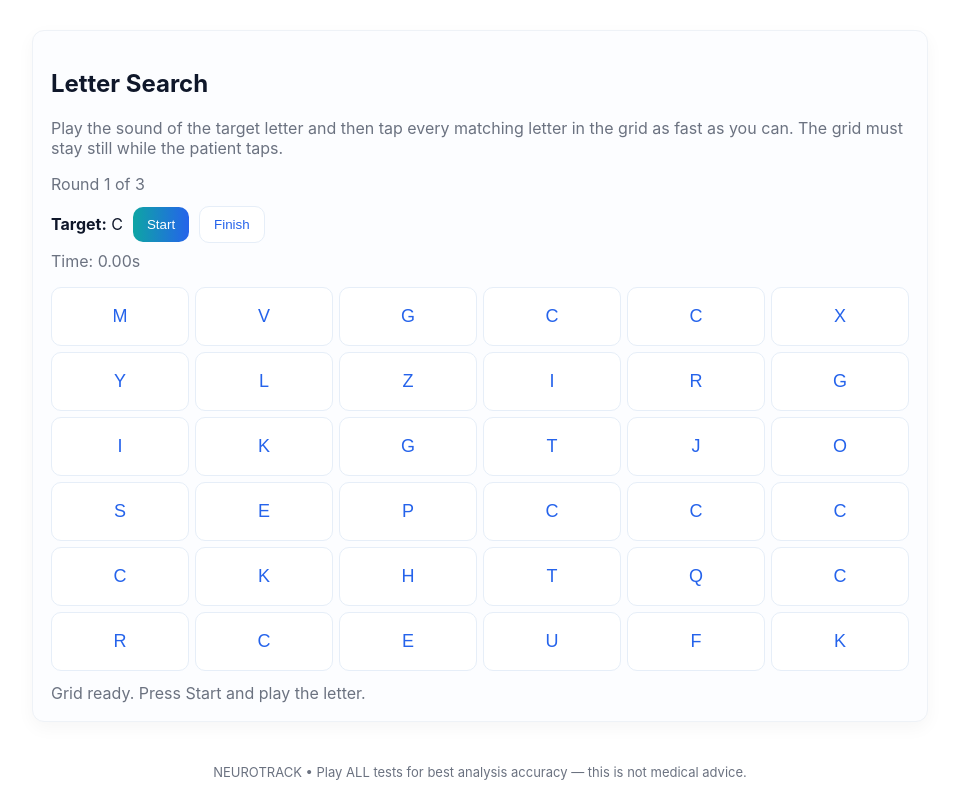
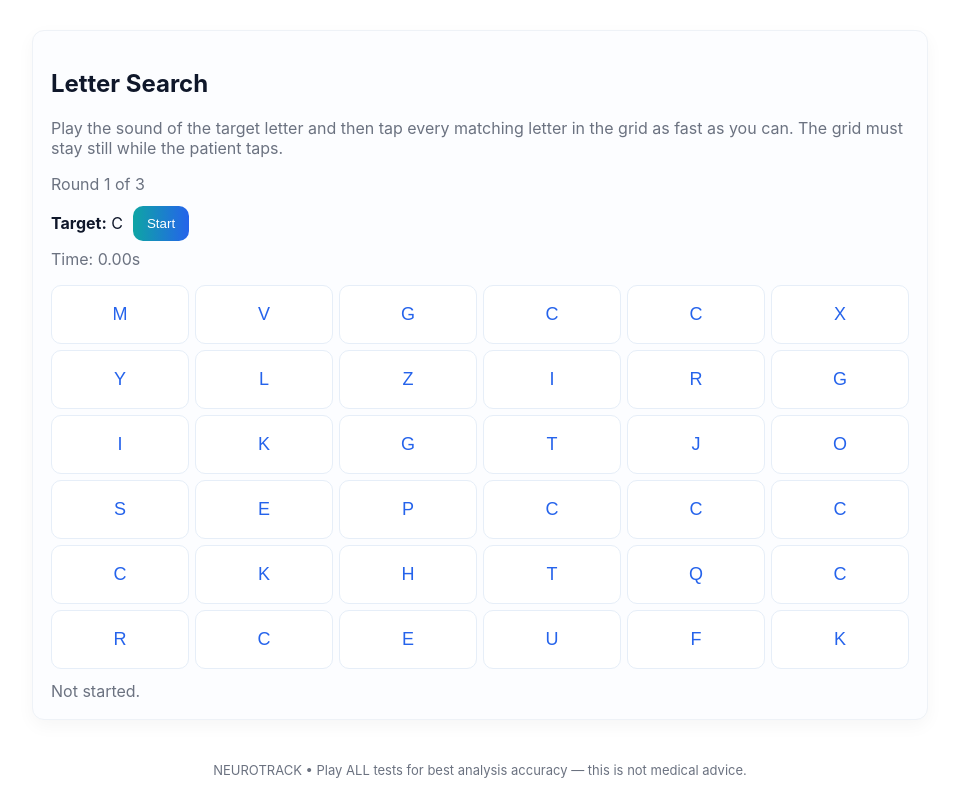
Before and after one commit to Amankesarwani2202/neurotrack, a Flask app: page /letter-search in a window 1280 px wide. Shown: the part 49-841 px from the top of the page, without its empty margins (160-1119 px from the left). Run offline with Flask 3, Linux system fonts and the light colour scheme.

Commit message:
Improved letter_search

```diff
--- a/templates/letter_search.html
+++ b/templates/letter_search.html
@@ -8,7 +8,6 @@
   <div class="row" style="margin-top:12px; align-items:center; gap:10px; flex-wrap:wrap;">
     <div><strong>Target:</strong> <span id="targetLetter">A</span></div>
     <button class="btn" id="btnStartLetter">Start</button>
-    <button class="btn ghost" id="btnFinishLetter">Finish</button>
   </div>
   <div id="letterTimer" class="muted" style="margin-top:8px">Time: 0.00s</div>
   <div id="letterGrid" style="margin-top:16px; display:grid; grid-template-columns: repeat(6, 1fr); gap:6px; touch-action:none; user-select:none;"></div>
@@ -24,6 +23,7 @@ const letterTimer = document.getElementById('letterTimer');
 const letterStatus = document.getElementById('letterStatus');
 const nextBtnContainer = document.getElementById('nextBtnContainer');
 const roundLabel = document.getElementById('roundLabel');
+const btnStartLetter = document.getElementById('btnStartLetter');
 const totalRounds = 3;
 let targetLetter = 'A';
 let letters = [];
@@ -32,7 +32,6 @@ let startTime = 0;
 let timerInterval = null;
 let foundCount = 0;
 let wrongCount = 0;
-let finished = false;
 let roundIndex = 0;
 let roundResults = [];
 
@@ -65,7 +64,6 @@ function buildGrid() {
   totalTargets = targetCount;
   foundCount = 0;
   wrongCount = 0;
-  finished = false;
   roundLabel.textContent = `${roundIndex + 1}`;
   gridEl.innerHTML = letters.map((cell, index) => `
     <button class="btn ghost" style="padding:18px 0; font-size:18px; min-height:50px;" data-index="${index}">${cell.letter}</button>
@@ -73,11 +71,10 @@ function buildGrid() {
   Array.from(gridEl.querySelectorAll('button')).forEach(button => {
     button.addEventListener('click', () => handleCellTap(parseInt(button.dataset.index), button));
   });
-  letterStatus.textContent = `Grid ready. Press Start and play the letter.`;
 }
 
 function handleCellTap(index, button) {
-  if (!startTime || finished) return;
+  if (!startTime) return;
   const cell = letters[index];
   if (cell.tapped) return;
   cell.tapped = true;
@@ -91,6 +88,10 @@ function handleCellTap(index, button) {
     wrongCount++;
   }
   letterStatus.textContent = `Found ${foundCount}/${totalTargets} correct, ${wrongCount} wrong.`;
+
+  if (foundCount >= totalTargets) {
+    completeRound();
+  }
 }
 
 function startTimer() {
@@ -124,37 +125,47 @@ function calculateLetterScore(timeMs, found, wrong) {
   return Math.max(0, Math.min(100, score));
 }
 
-function finishLetterSearch() {
-  if (!startTime) { alert('Please start the task first.'); return; }
-  finished = true;
+// Starts a round: builds a fresh grid, speaks the new target letter, and starts the timer.
+function startRound() {
+  buildGrid();
+  speakLetter();
+  startTimer();
+  letterStatus.textContent = `Round ${roundIndex + 1} started. Tap every target letter.`;
+}
+
+// Called automatically the instant all target letters in the current round have been found.
+function completeRound() {
   stopTimer();
   const elapsed = performance.now() - startTime;
-  const missed = Math.max(0, totalTargets - foundCount);
-  const score = calculateLetterScore(elapsed, foundCount, wrongCount);
   const leftTargets = letters.filter((cell, index) => cell.target && index % 2 === 0).length;
   const leftFound = letters.filter((cell, index) => (index % 2 === 0) && cell.target && cell.tapped).length;
   const rightTargets = totalTargets - leftTargets;
   const rightFound = foundCount - leftFound;
   const sideMisses = (leftTargets && leftFound === 0) || (rightTargets && rightFound === 0);
+  const score = calculateLetterScore(elapsed, foundCount, wrongCount);
   const payload = {
     target_letter: targetLetter,
     time_ms: Math.round(elapsed),
     correct_found: foundCount,
     wrong_tapped: wrongCount,
-    missed: missed,
+    missed: 0,
     total_targets: totalTargets,
     side_misses: sideMisses,
     score: score,
     saved_at: Date.now()
   };
   roundResults.push(payload);
+
   if (roundIndex < totalRounds - 1) {
     roundIndex++;
-    buildGrid();
-    letterStatus.textContent = `Round ${roundIndex + 1} ready. Press Start and play the letter.`;
-    nextBtnContainer.style.display = 'none';
-    return;
+    letterStatus.textContent = `Round ${roundIndex} complete! Starting next round...`;
+    setTimeout(startRound, 1000);
+  } else {
+    finishLetterSearch();
   }
+}
+
+function finishLetterSearch() {
   const aggregateScore = Math.round(roundResults.reduce((sum, item) => sum + item.score, 0) / roundResults.length);
   const aggregatePayload = {
     total_rounds: totalRounds,
@@ -170,15 +181,11 @@ function finishLetterSearch() {
   addNextButton('nextBtnContainer', 'Results', '/results');
 }
 
-document.getElementById('btnStartLetter').addEventListener('click', () => {
-  buildGrid();
-  speakLetter();
-  startTimer();
-  letterStatus.textContent = 'Task started. Tap every target letter.';
+btnStartLetter.addEventListener('click', () => {
+  btnStartLetter.style.display = 'none'; // Start is only used once, for round 1
+  startRound();
 });
 
-document.getElementById('btnFinishLetter').addEventListener('click', finishLetterSearch);
-
-buildGrid();
+buildGrid(); // show an initial grid preview before the user presses Start
 </script>
 {% endblock %}
```
